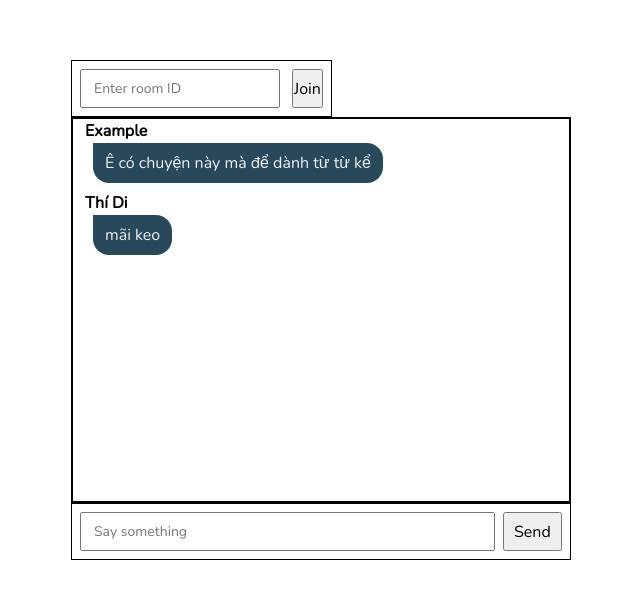
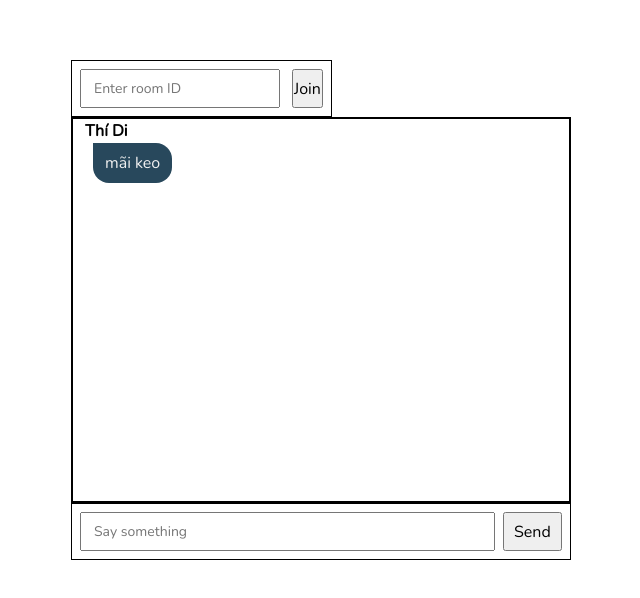
Before and after one commit to MarcoPhanVu/simple-chatting-web-app, a website built with Vite: page client/index.html in a window 1280 px wide. Shown: the whole page, without its empty margins (319-959 px from the left). Built offline with nearby package versions, Linux system fonts and the light colour scheme; files whose address does not match are found by name.

Commit message:
remove unnecessary message

```diff
--- a/client/index.html
+++ b/client/index.html
@@ -18,10 +18,10 @@
             <button type="submit" id="roomID-send">Join</button>
         </form>
         <div id="chat-section">
-            <div class="chat-message">
+            <!-- <div class="chat-message">
                 <h4 class="sender">Example</h4>
                 <p class="message">Ê có chuyện này mà để dành từ từ kể</p>
-            </div>
+            </div> -->
 
         </div>
         <form id="message-form" class="input-section" action="">
```
